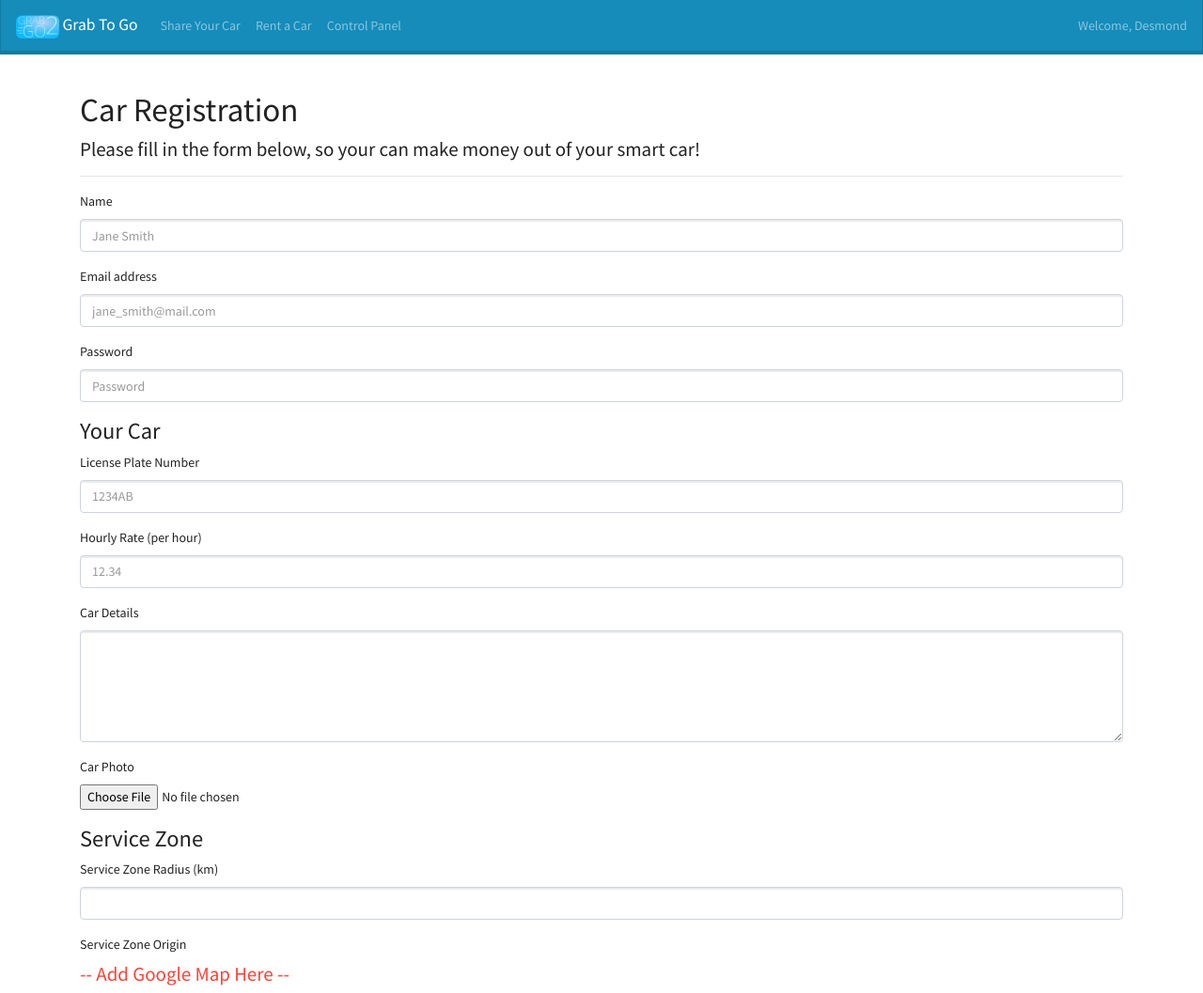
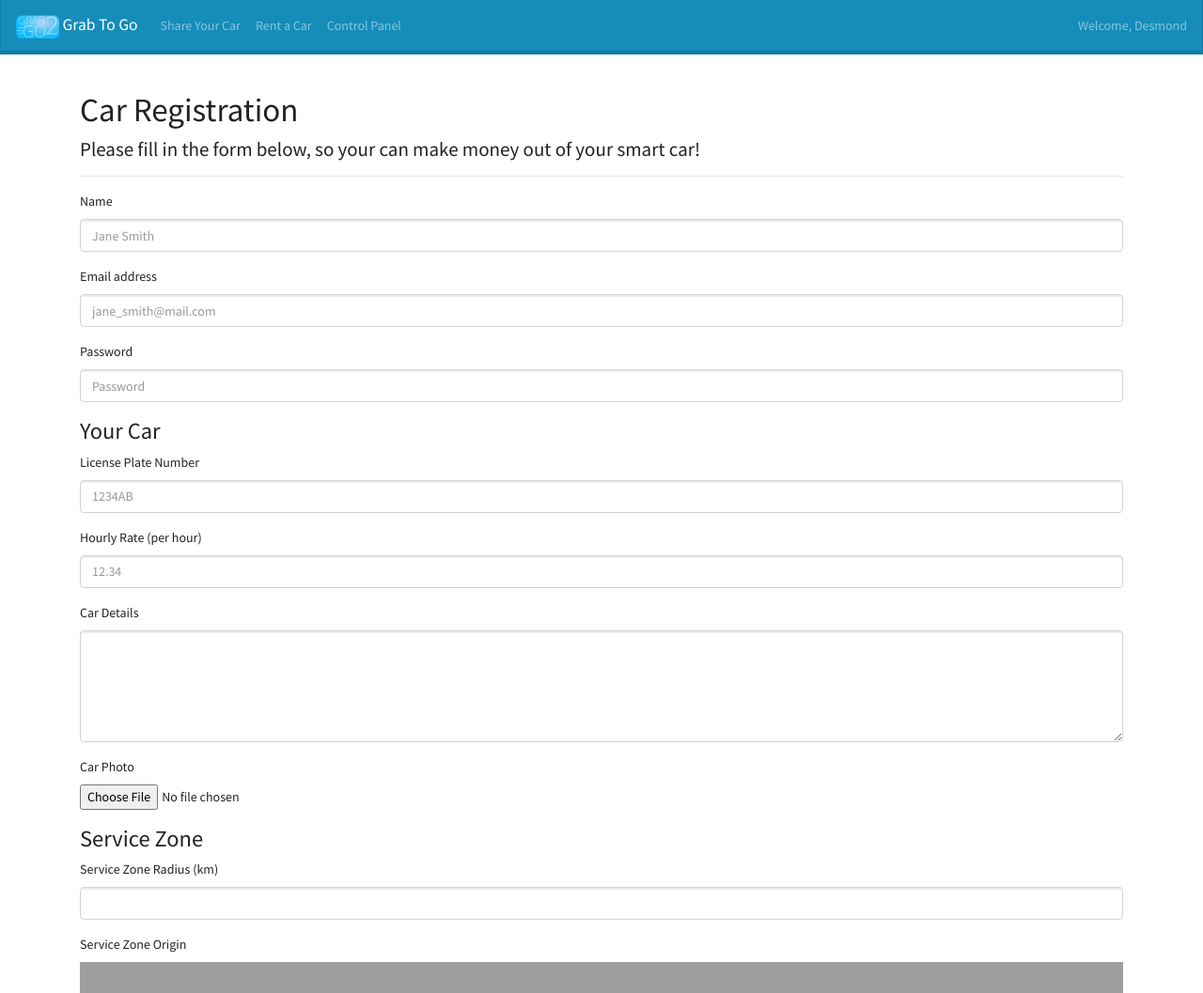
Before and after one commit to yiluzeng/YHACK-smartcar, a Flask app: page /car_form in a window 1280 px wide. Shown: the top 1057 px of the page at 94% size. Run offline with Flask 2, Linux system fonts and the light colour scheme; a map, chart or similar area stays blank; some libraries are stand-ins or nearby versions; grey boxes are pictures that could not be loaded.

Commit message:
Remove map reminder

```diff
--- a/app/templates/car_form/car_form.html
+++ b/app/templates/car_form/car_form.html
@@ -58,7 +58,6 @@
     </div>
     <div class="form-group">
       <label for="formOwnerLocatio">Service Zone Origin</label>
-      <h4 class="text-danger"> -- Add Google Map Here -- </h4>
       <div id="map"></div>
       <script>
 function initMap() {
```
